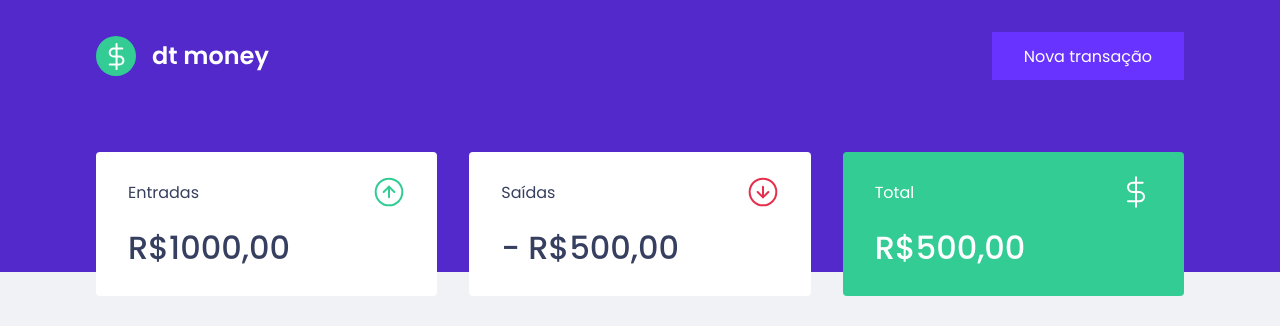
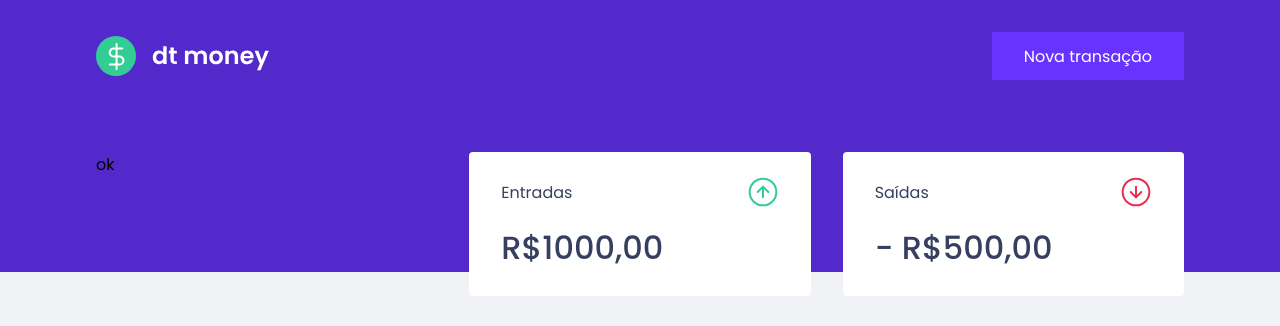
Before and after one commit to deywersonp/dtmoney, a React (Create React App) app: page / in a window 1280 px wide. Shown: the top 326 px of the page. Built offline with nearby package versions, Linux system fonts and the light colour scheme; no server answers; what miragejs would draw is missing.

Commit message:
created TransactionsContext to show differences between the old and new approach when using contexts

```diff
--- a/src/App.tsx
+++ b/src/App.tsx
@@ -6,6 +6,7 @@ import { Header } from "./components/Header";
 import { NewTransactionModal } from './components/NewTransactionModal';
 
 import { GlobalStyle } from "./styles/global";
+import { TransactionsContext } from './TransactionsContext';
 
 Modal.setAppElement('#root');
 
@@ -21,7 +22,7 @@ export function App() {
   };
 
   return (
-    <>
+    <TransactionsContext.Provider value={[]}>
       <Header onOpenNewTransactionModal={handleOpenNewTransactionModal} />
       <Dashboard />
       <NewTransactionModal
@@ -29,6 +30,6 @@ export function App() {
         onRequestClose={handleCloseNewTransactionModal}
       />
       <GlobalStyle />
-    </>
+    </TransactionsContext.Provider>
   );
 }
--- /dev/null
+++ b/src/TransactionsContext.ts
@@ -0,0 +1,3 @@
+import { createContext } from 'react';
+
+export const TransactionsContext = createContext([]);
--- a/src/components/Summary/index.tsx
+++ b/src/components/Summary/index.tsx
@@ -1,12 +1,24 @@
+import { useContext } from 'react';
 import incomeImg from '../../assets/income.svg';
 import outcomeImg from '../../assets/outcome.svg';
 import totalImg from '../../assets/total.svg';
+import { TransactionsContext } from '../../TransactionsContext';
 
 import { Container } from "./styles";
 
 export function Summary() {
+  const data = useContext(TransactionsContext);
+  console.log(data);
+
   return (
     <Container>
+      <TransactionsContext.Consumer>
+        {((data) => {
+          console.log(data)
+
+          return <p>ok</p>
+        })}
+      </TransactionsContext.Consumer>
       <div>
         <header>
           <p>Entradas</p>
```
